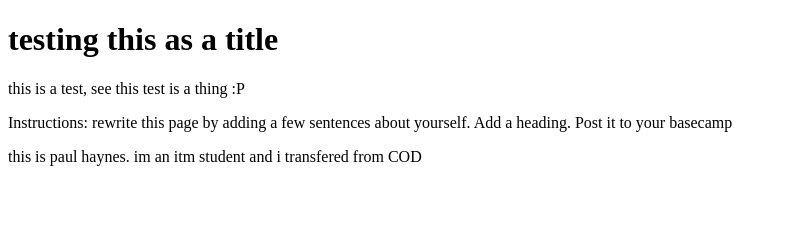
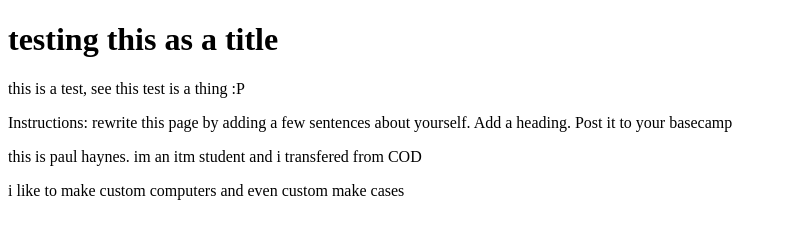
Before and after one commit to phaynes2/Lab1, a plain HTML site: page index.html in a window 1280 px wide. Shown: the whole page, without its empty margins (0-787 px from the left). Drawn offline with Linux system fonts and the light colour scheme.

Commit message:
Update index.html

```diff
--- a/index.html
+++ b/index.html
@@ -9,5 +9,6 @@
   <p>this is a test, see this test is a thing :P  </p>
   <p>Instructions: rewrite this page by adding a few sentences about yourself. Add a heading. Post it to your basecamp</p>
   <p> this is paul haynes. im an itm student and i transfered from COD </p>
+  <p> i like to make custom computers and even custom make cases </p>
 </body>
 </html>
```
